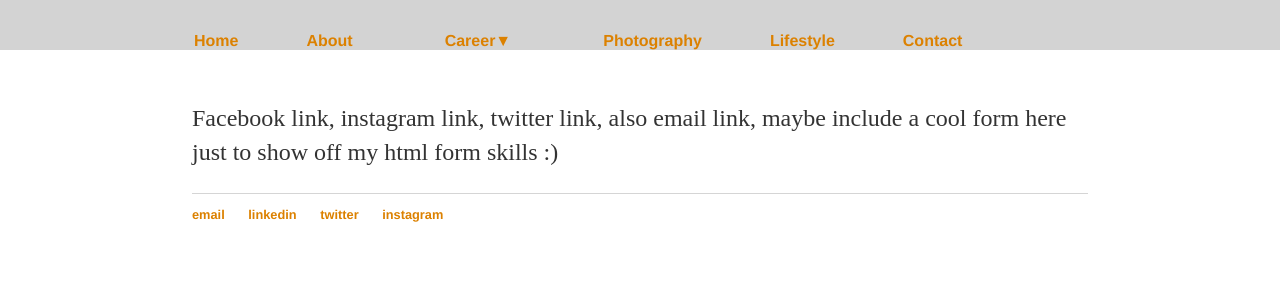
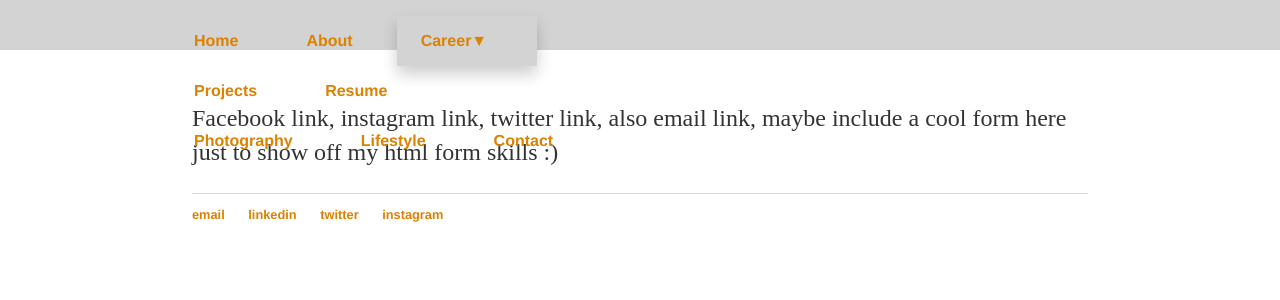
Before and after one commit to itsonlyjaz/itsonlyjaz.github.io, a Jekyll site: the page built from contact/index.html, in a window 1280 px wide. Shown: the top 300 px of the page. Built offline with Jekyll 4.4.1, drawn with Linux system fonts in a browser that asks for light colours.

Commit message:
Update default.html

```diff
--- a/_layouts/default.html
+++ b/_layouts/default.html
@@ -12,8 +12,8 @@
 	    		<ul class="menu-items">
 	        		<li><a href="/">Home</a></li>
 				<li><a href="/about">About</a></li>
-		        	<li class="dropbutton"><a href="/career">Career<span class="arrow">&#9660;</span></a></li>
-					<div class="dropdown">
+		        	<li class="dropdown"><a href="/career" class="dropbtn">Career<span class="arrow">&#9660;</span></a></li>
+					<div class="dropdown-content">
 						<li><a href="/career/education">Education</a></li>
 						<li><a href="/career/projects">Projects</a></li>
 						<li><a href="/career/resume">Resume</a></li>
```
